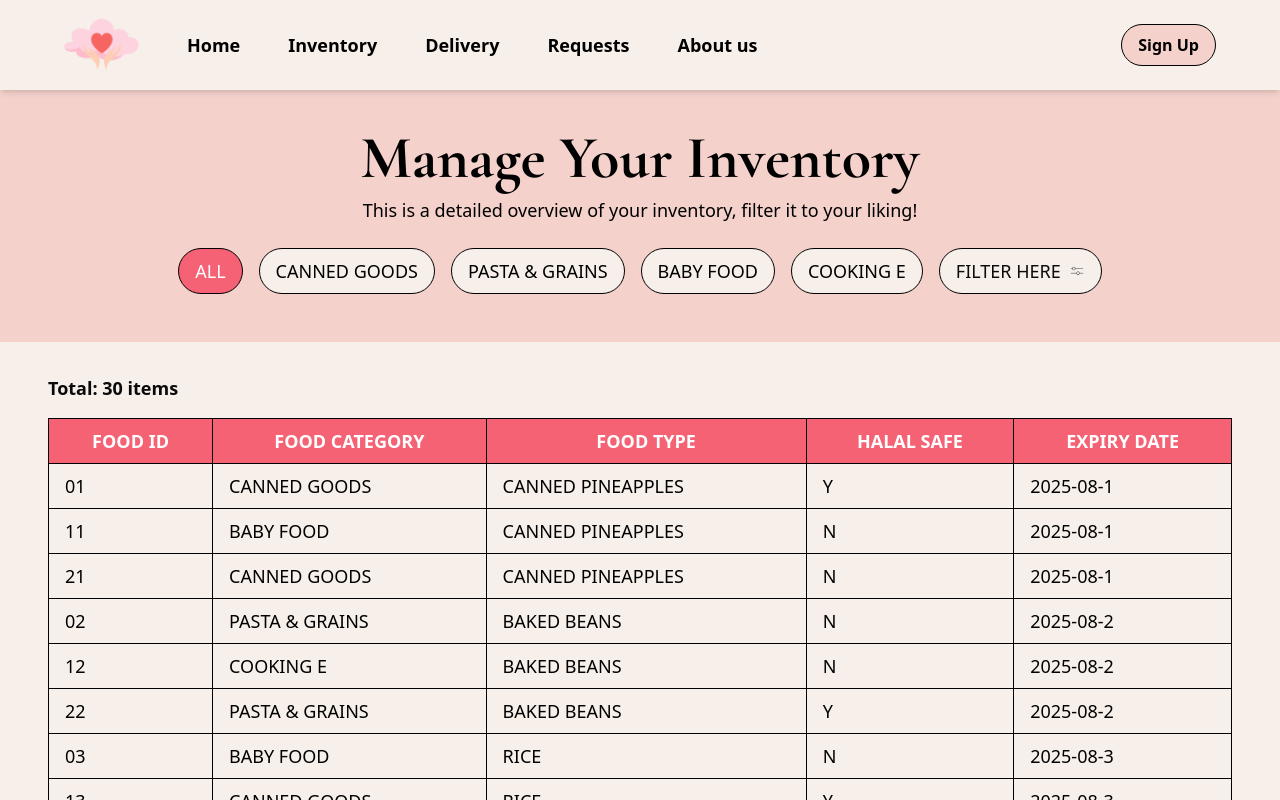
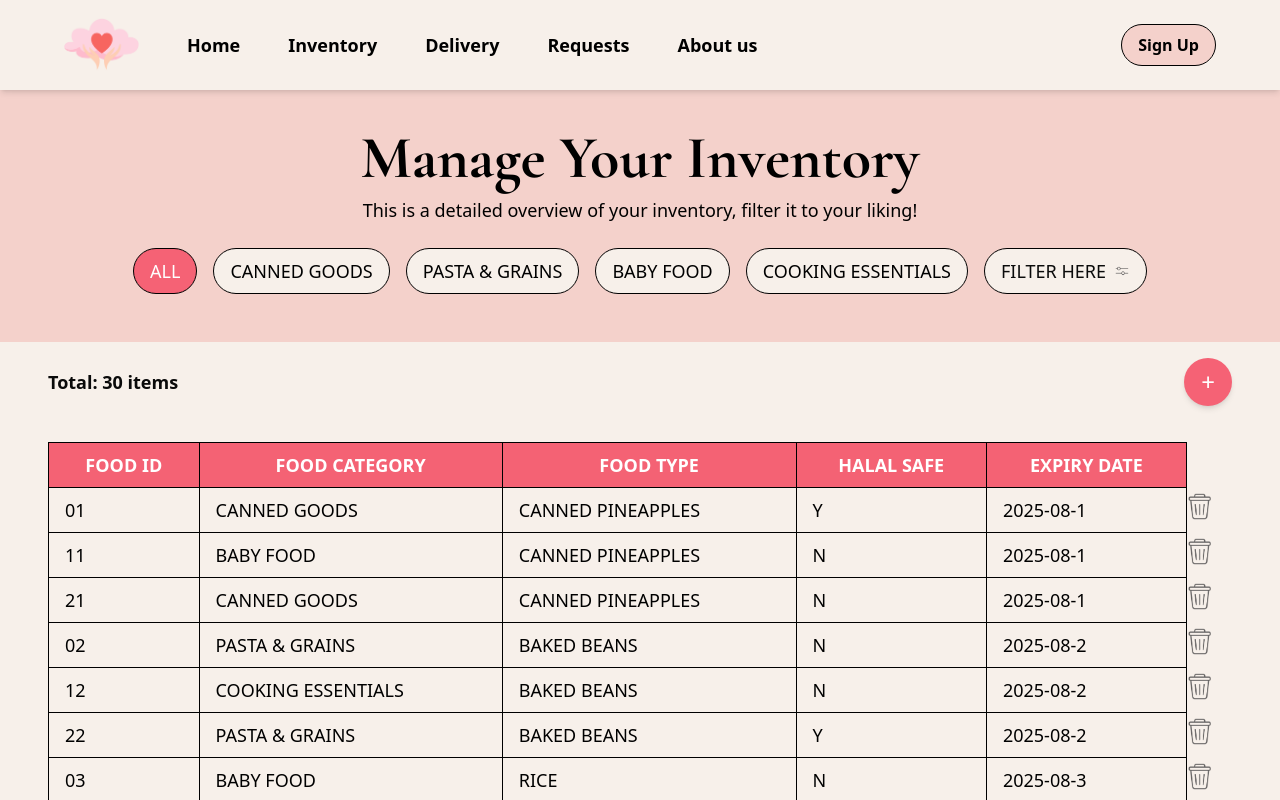
Before and after one commit to Matthew040310/ESD-G1T3-CloudPantry, a Next.js app in the folder cloudpantry/: page /manage-inventory in a window 1280 px wide. Shown: the top 800 px of the page. Built offline with nearby package versions, Linux system fonts and the light colour scheme.

Commit message:
add and delete logs

```diff
--- a/cloudpantry/src/app/manage-inventory/page.js
+++ b/cloudpantry/src/app/manage-inventory/page.js
@@ -16,28 +16,36 @@ const dmSans = DM_Sans({
 });
 
 // Dummy database with 30 rows
-const dummyData = Array.from({ length: 30 }, (_, i) => ({
+const initialData = Array.from({ length: 30 }, (_, i) => ({
     id: (i + 1).toString().padStart(2, "0"),
-  category: ["CANNED GOODS", "PASTA & GRAINS", "BABY FOOD", "COOKING E"][
-    i % 4
-  ],
-  type: ["CANNED PINEAPPLES", "BAKED BEANS", "RICE", "MILK POWDER", "FLOUR"][
-    i % 5
-  ],
+    category: ["CANNED GOODS", "PASTA & GRAINS", "BABY FOOD", "COOKING ESSENTIALS"][i % 4],
+    type: ["CANNED PINEAPPLES", "BAKED BEANS", "RICE", "MILK POWDER", "FLOUR"][i % 5],
     halal: i % 3 === 0 ? "Y" : "N",
     expiry: `2025-08-${(i % 10) + 1}`,
   }));
 
+
 export default function ManageInventory() {
+    const [inventory, setInventory] = useState(initialData);
     const [selectedCategory, setSelectedCategory] = useState("ALL");
     const [filterOpen, setFilterOpen] = useState(false);
+    const [addItemOpen, setAddItemOpen] = useState(false);
     const [expiryFilter, setExpiryFilter] = useState("");
     const [halalFilter, setHalalFilter] = useState("");
     const [currentPage, setCurrentPage] = useState(1);
     const rowsPerPage = 10;
 
+      // New Item State
+    const [newItem, setNewItem] = useState({
+        category: "",
+        type: "",
+        halal: "Y",
+        expiry: "",
+    });
+
+
     // Filtered data based on category & filters
-  const filteredData = dummyData
+    const filteredData = inventory
         .filter(
         (item) =>
             (selectedCategory === "ALL" || item.category === selectedCategory) &&
@@ -53,6 +61,26 @@ export default function ManageInventory() {
         currentPage * rowsPerPage
     );
 
+    // Function to add new item
+    const handleAddItem = () => {
+        if (!newItem.category || !newItem.type || !newItem.expiry) {
+        alert("Please fill in all fields.");
+        return;
+        }
+        const newItemEntry = {
+        id: (inventory.length + 1).toString().padStart(2, "0"),
+        ...newItem,
+        };
+        setInventory([...inventory, newItemEntry]);
+        setAddItemOpen(false);
+        setNewItem({ category: "", type: "", halal: "Y", expiry: "" });
+    };
+
+    // Function to delete an item
+    const handleDeleteItem = (id) => {
+        setInventory(inventory.filter((item) => item.id !== id));
+    };
+
   return (
     <div className={`${dmSans.variable} bg-[#f7f0ea] min-h-screen`}>
       {/* Hero Section */}
@@ -67,7 +95,7 @@ export default function ManageInventory() {
 
         {/* Category Buttons */}
         <div className="flex justify-center mt-6 space-x-4">
-          {["ALL", "CANNED GOODS", "PASTA & GRAINS", "BABY FOOD", "COOKING E"].map(
+          {["ALL", "CANNED GOODS", "PASTA & GRAINS", "BABY FOOD", "COOKING ESSENTIALS"].map(
             (category) => (
               <button
                 key={category}
@@ -127,9 +155,72 @@ export default function ManageInventory() {
         </div>
       </div>
 
+        {/* Plus Button (Inline with "Total Items") */}
+        <div className="flex justify-between px-12 py-4 items-center relative">
+            <p className="text-lg font-bold">Total: {filteredData.length} items</p>
+            <button
+            onClick={() => setAddItemOpen(!addItemOpen)}
+            className="bg-[#f56275] text-white w-12 h-12 rounded-full shadow-md text-2xl flex items-center justify-center"
+            >
+            +
+            </button>
+
+            {addItemOpen && (
+            <div className="absolute top-12 right-12 bg-white shadow-lg p-4 rounded-lg border border-gray-300">
+                <label className="block text-black font-bold mb-2">Food Category:</label>
+                <select
+                className="border p-2 rounded w-full"
+                value={newItem.category}
+                onChange={(e) => setNewItem({ ...newItem, category: e.target.value })}
+                >
+                <option value="">Select</option>
+                <option value="CANNED GOODS">Canned Goods</option>
+                <option value="PASTA & GRAINS">Pasta & Grains</option>
+                <option value="BABY FOOD">Baby Food</option>
+                <option value="COOKING ESSENTIALS">Cooking Essentials</option>
+                </select>
+
+                <label className="block text-black font-bold mt-4 mb-2">Food Type:</label>
+                <input
+                type="text"
+                className="border p-2 rounded w-full"
+                placeholder="Enter food type"
+                value={newItem.type}
+                onChange={(e) => setNewItem({ ...newItem, type: e.target.value })}
+                />
+
+                <label className="block text-black font-bold mt-4 mb-2">Halal Safe:</label>
+                <select
+                className="border p-2 rounded w-full"
+                value={newItem.halal}
+                onChange={(e) => setNewItem({ ...newItem, halal: e.target.value })}
+                >
+                <option value="Y">Yes</option>
+                <option value="N">No</option>
+                </select>
+
+                <label className="block text-black font-bold mt-4 mb-2">Expiry Date:</label>
+                <input
+                type="text"
+                className="border p-2 rounded w-full"
+                placeholder="YYYY-MM-DD"
+                value={newItem.expiry}
+                onChange={(e) => setNewItem({ ...newItem, expiry: e.target.value })}
+                />
+
+                <button
+                onClick={handleAddItem}
+                className="bg-[#f56275] text-white px-4 py-2 rounded-full mt-4 w-full"
+                >
+                Add Item
+                </button>
+            </div>
+            )}
+        </div>
+
+
       {/* Table Section */}
-      <div className="px-12 py-8">
-        <p className="text-lg font-bold">Total: {filteredData.length} items</p>
+      <div className="px-12 py-1">
         <div className="overflow-x-auto mt-4">
           <table className="w-full border-collapse border border-black">
             <thead>
@@ -139,6 +230,7 @@ export default function ManageInventory() {
                 <th className="border border-black px-4 py-2">FOOD TYPE</th>
                 <th className="border border-black px-4 py-2">HALAL SAFE</th>
                 <th className="border border-black px-4 py-2">EXPIRY DATE</th>
+                <th className="bg-[#f7f0ea] border border-[#f7f0ea] px-4 py-2"></th>
               </tr>
             </thead>
             <tbody>
@@ -149,6 +241,11 @@ export default function ManageInventory() {
                     <td className="border border-black px-4 py-2">{item.type}</td>
                     <td className="border border-black px-4 py-2">{item.halal}</td>
                     <td className="border border-black px-4 py-2">{item.expiry}</td>
+                    <td className="border border-[#f7f0ea]">
+                        <button onClick={() => handleDeleteItem(item.id)}>
+                        <Image src="/delet-icon.png" alt="Delete" width={24} height={24} />
+                        </button>
+                    </td>
                 </tr>
               ))}
             </tbody>
@@ -160,7 +257,7 @@ export default function ManageInventory() {
           <button
             disabled={currentPage === 1}
             onClick={() => setCurrentPage(currentPage - 1)}
-            className="px-4 py-2 bg-black text-white rounded-full disabled:opacity-50"
+            className="px-4 py-2 bg-[#f4d1cb] text-white rounded-full disabled:opacity-50"
           >
             ◀
           </button>
@@ -170,7 +267,7 @@ export default function ManageInventory() {
           <button
             disabled={currentPage === totalPages}
             onClick={() => setCurrentPage(currentPage + 1)}
-            className="px-4 py-2 bg-black text-white rounded-full disabled:opacity-50"
+            className="px-4 py-2 bg-[#f4d1cb] text-white rounded-full disabled:opacity-50"
           >
             ▶
           </button>
```
Also changed, not shown: cloudpantry/public/delet-icon.png (added). Lines whose indentation alone changed are shown as unchanged.
